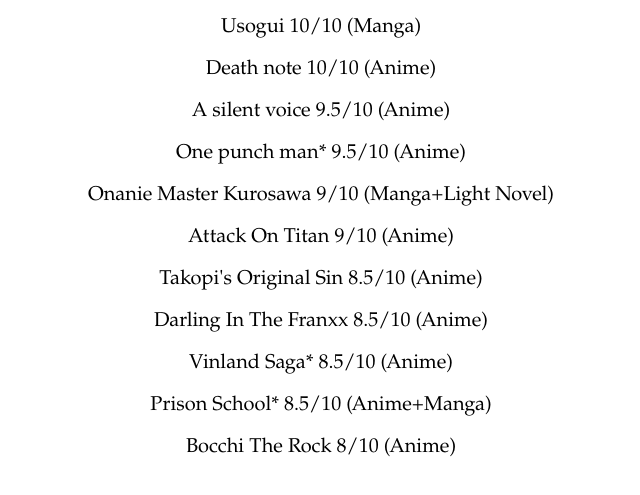
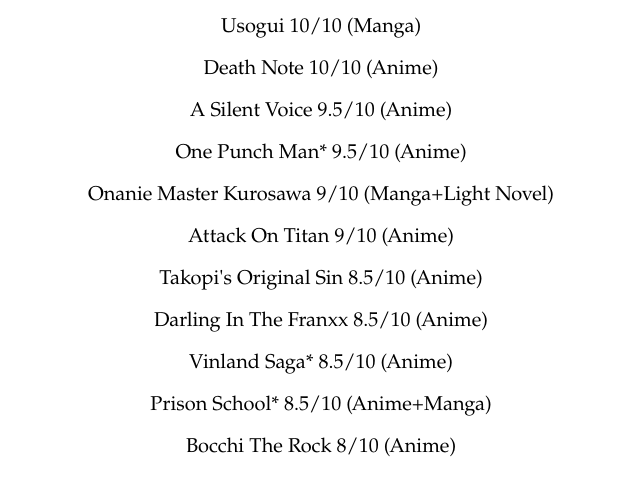
Before and after one commit to Ratingsweb/Rating, a plain HTML site: page index.html in a window 1280 px wide. Shown: the part 113-608 px from the top of the page, without its empty margins (319-959 px from the left). Drawn offline with Linux system fonts and the light colour scheme.

Commit message:
Update index.html

```diff
--- a/index.html
+++ b/index.html
@@ -21,9 +21,9 @@ body {
   <div class="font-style">RATINGS</div>
   <br/>
   <div class="rating-text">Usogui 10/10 (Manga)</div><br/>
-  <div class="rating-text">Death note 10/10 (Anime)</div><br/>
-  <div class="rating-text">A silent voice 9.5/10 (Anime)</div><br/>
-  <div class="rating-text">One punch man* 9.5/10 (Anime)</div><br/>
+  <div class="rating-text">Death Note 10/10 (Anime)</div><br/>
+  <div class="rating-text">A Silent Voice 9.5/10 (Anime)</div><br/>
+  <div class="rating-text">One Punch Man* 9.5/10 (Anime)</div><br/>
   <div class="rating-text">Onanie Master Kurosawa 9/10 (Manga+Light Novel)</div><br/>
   <div class="rating-text">Attack On Titan 9/10 (Anime)</div><br/>
   <div class="rating-text">Takopi's Original Sin 8.5/10 (Anime)</div><br/>
```
